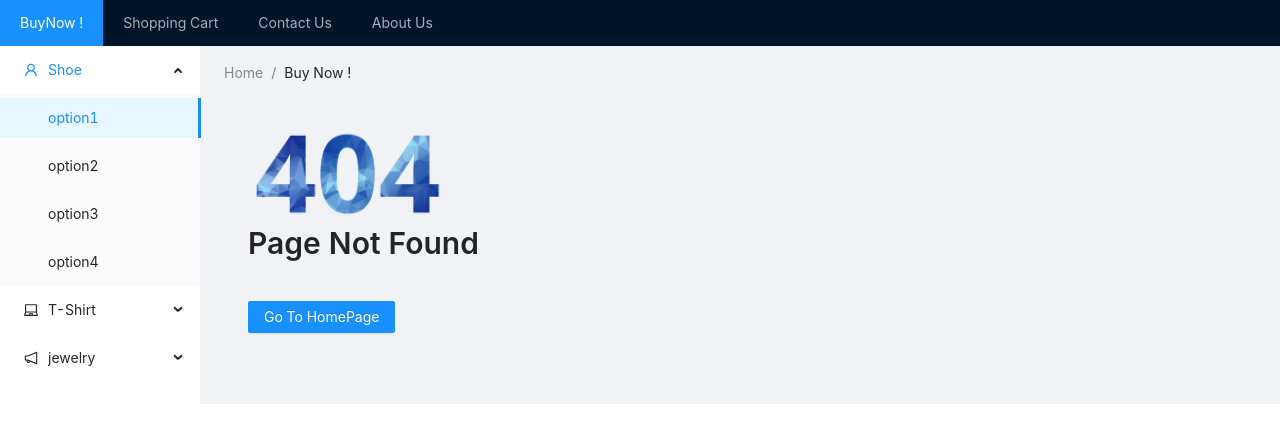
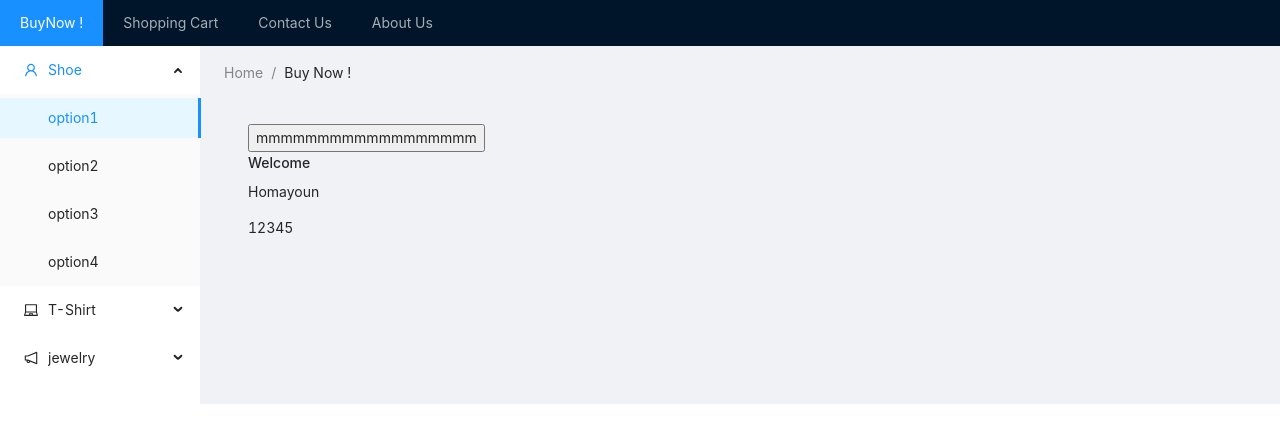
Before and after one commit to HomayounFakhar/final, a React (Create React App) app: page /AboutMe in a window 1280 px wide. Before the commit this address had no page. Shown: the top 442 px of the page. Built offline with nearby package versions, Linux system fonts and the light colour scheme.

Commit message:
Context Storage Global

```diff
--- a/src/components/App.js
+++ b/src/components/App.js
@@ -4,9 +4,13 @@ import BuyNow from './../pages/BuyNow';
 import Page404 from './../pages/Page404';
 import MainPage from './../pages/MainPage';
 import Product from './../pages/Product';
-
 import firebase from '../pages/firebase';
 
+
+//
+import AboutMe from './../pages/AboutMe'
+import Store from './../context/Storage'
+//
 
 import {
   BrowserRouter as Router,
@@ -44,7 +48,12 @@ function App() {
 }
 
 return(
+
+
+
   <Router>
+
+   <Store>
 
 
    <Layout>
@@ -114,7 +123,9 @@ return(
         <Switch>
         <Route exact path="/" component={MainPage} />
           <Route path="/BuyNow" component={BuyNow} />
-          <Route path="/Product" component={Product} />
+          <Route path="/AboutMe" component={AboutMe} />
+          <Route exact path="/Product" component={Product} />
+
           <Route path="*" component={Page404} />
 
 				</Switch>
@@ -124,7 +135,7 @@ return(
     </Layout>
   </Layout>
 
-
+  </Store>
   </Router>
 
   )};
--- /dev/null
+++ b/src/context/Storage.js
@@ -0,0 +1,17 @@
+import React, { useState } from 'react';
+
+const initalState = {
+name : 'Homayoun',
+passworld: '12345'
+};
+
+export const Context = React.createContext();
+
+const Contexts = ({ children }) => {
+  const [state,setState] = useState(initalState);
+  return (
+   <Context.Provider value={[state, setState]}>{children}</Context.Provider>
+);
+};
+
+export default Contexts;
--- a/src/index.js
+++ b/src/index.js
@@ -1,7 +1,6 @@
 import React from 'react';
 import ReactDOM from 'react-dom';
 import './index.css';
-//import App from './App';
 import App from './components/App';
 import reportWebVitals from './reportWebVitals';
 
--- /dev/null
+++ b/src/pages/AboutMe.js
@@ -0,0 +1,35 @@
+import React , { useContext, useState } from 'react';
+import { Context } from './../context/Storage'
+
+import {Button} from 'antd';
+
+
+const AboutMe = () => {
+
+   const [state, setState] = useContext(Context);
+
+   const initalState = {
+    name : 'Change Global Variable',
+    passworld: '12345'
+    };
+
+   function test () {
+    console.log("------");
+    setState(initalState);
+
+}
+
+    return (
+    <>
+         <button onClick={test}  >mmmmmmmmmmmmmmmmmm</button>
+        <h1 >Welcome</h1>
+        <p>{state.name}</p>
+        <p>{state.passworld}</p>
+
+    </>
+
+
+  )
+};
+
+  export default AboutMe;
--- a/src/pages/Product.js
+++ b/src/pages/Product.js
@@ -1,11 +1,15 @@
 import React from 'react';
 import axios from 'axios'
 import firebase from './firebase'
-
 import { Table ,Typography , Space , Button , Divider} from 'antd';
-
 import { Image } from 'antd';
-
+import {
+  BrowserRouter as Router,
+  Switch,
+  Route,
+  Link ,
+  useParams
+} from "react-router-dom";
 
 const { Text } = Typography;
 const columns = [
@@ -53,7 +57,6 @@ const columns = [
 ];
 
 
-
 function Product() {
 
   // Get Data From Firebase
@@ -70,7 +73,7 @@ function Product() {
   // Add To Database
   const OnAdd = () =>
   {
-  firebase.firestore().collection("Products").add ({
+  firebase.firestore().collection("ShoppingProducts").add ({
     ProductCode : 4 ,
     ProductName : "Aldo Men Shoe",
     Price : 9500 ,
```
